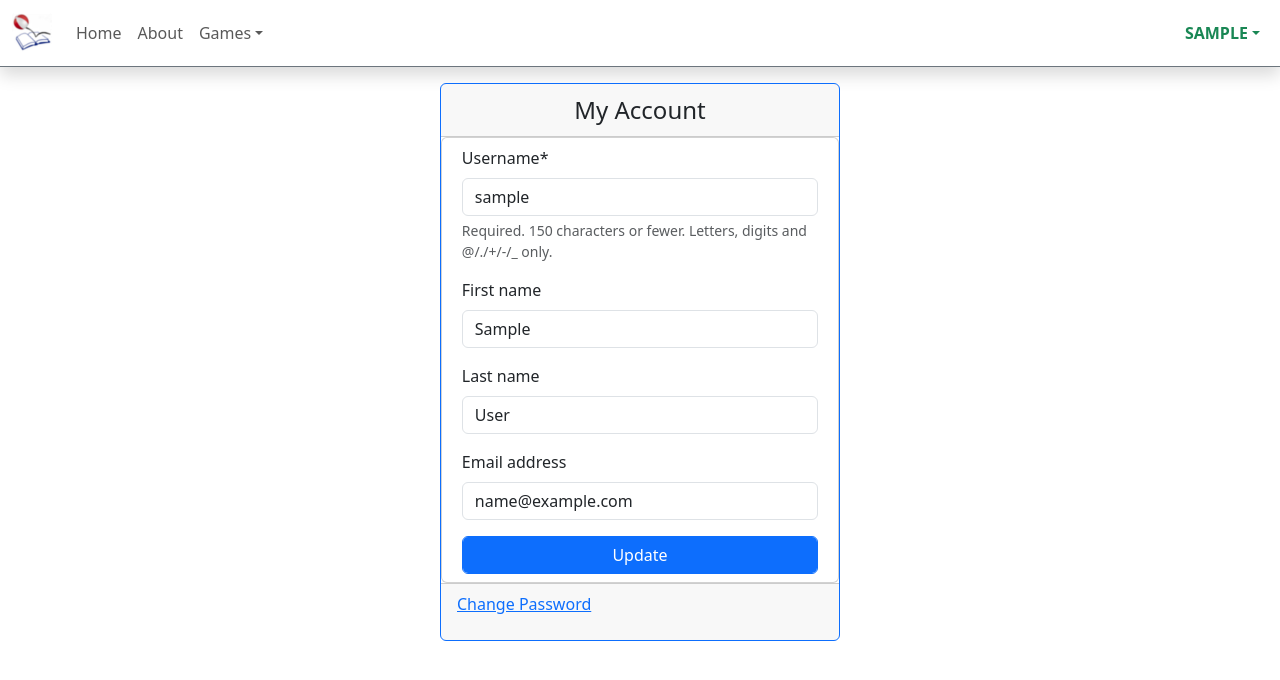
After one commit to fewdn/play2learn-complete, a Django app: page /account/my-account/ in a window 1280 px wide. The commit adds this page. Shown: the top 680 px of the page. Run offline with Django 4.2, Linux system fonts and the light colour scheme; the visitor is signed in with stand-in values (Sample User, id 1); some libraries are stand-ins or nearby versions.

Commit message:
update login and user profile page

```diff
--- a/play2learn/settings.py
+++ b/play2learn/settings.py
@@ -143,7 +143,7 @@ LOGIN_REDIRECT_URL = '/'
 # django-allauth settings
 ACCOUNT_AUTHENTICATION_METHOD = 'username' # default: 'username'  Change this to "email" when enabling Sendgrid
 ACCOUNT_EMAIL_CONFIRMATION_EXPIRE_DAYS = 1 # default: 3
-ACCOUNT_EMAIL_REQUIRED = False # Default: False                   Change to True when enabling Sendgrid
+ACCOUNT_EMAIL_REQUIRED = True # Default: False
 ACCOUNT_EMAIL_VERIFICATION = 'none' # default: 'optional'         Change to 'mandatory' when enabling Sendgrid to prevent logging in before email confirmation
 ACCOUNT_LOGIN_ATTEMPTS_LIMIT = 5 # default: 5
 ACCOUNT_LOGIN_ATTEMPTS_TIMEOUT = 300 # default 300
--- a/play2learn/urls.py
+++ b/play2learn/urls.py
@@ -22,6 +22,7 @@ urlpatterns = [
     path('admin/', admin.site.urls),
 
     # User Management
+    path('account/', include('users.urls')),
     path('account/', include('allauth.urls')),
 
     # Local Apps
--- a/templates/_base.html
+++ b/templates/_base.html
@@ -34,7 +34,7 @@
               <a class="nav-link" href="/" aria-current="page">Home</a>
               <li class="nav-item"><a class="nav-link" href="{% url 'pages:about-us' %}">About</a></li>
             </li>
-            <li class="nav-item dropdown ">
+            <li class="nav-item dropdown">
               <a class="nav-link dropdown-toggle" href="#" role="button" data-bs-toggle="dropdown" aria-expanded="false">Games</a>
               <ul class="dropdown-menu">
                 <li><a class="dropdown-item" href="{% url 'games:anagram-hunt' %}">Anagram Hunt</a></li>
@@ -43,9 +43,15 @@
             </li>
           </ul>
             {% if user.is_authenticated %}
-          <div class="d-flex">
-            <span class="nav-text text-success fw-bold me-2">{{ user.get_username }}</span> <a class="nav-link text-primary" href="/account/logout/">Logout</a>
-          </div>
+            <ul class="navbar-nav ms-auto">
+              <li class="nav-item dropdown">
+                <a class="nav-link dropdown-toggle text-success fw-bold" href="#" role="button" data-bs-toggle="dropdown" aria-expanded="false">{{ user.get_username|upper }}</a>
+                <ul class="dropdown-menu dropdown-menu-end">
+                  <li><a class="dropdown-item" href="{% url 'my-account' %}">My Account</a></li>
+                  <li><form method="post" action="{% url 'account_logout' %}">{% csrf_token %}<button class="btn dropdown-item">Logout</button></form></li>
+                </ul>
+              </li>
+            </ul>
             {% else %}
             <div class="d-flex">
               <a class="nav-link text-primary me-2 py-2" href="/account/login/">Login</a>
--- a/templates/_base_vue.html
+++ b/templates/_base_vue.html
@@ -4,7 +4,7 @@
 <html lang="en">
 <head>
   {% block head %}{{ block.super }}{% endblock %}
-<script defer src="http://localhost:8080/games/js/chunk-vendors.js"></script><script defer src="http://localhost:8080/games/js/app.js"></script></head>
+<script defer src="http://localhost:8080/js/chunk-vendors.js"></script><script defer src="http://localhost:8080/js/app.js"></script></head>
 <body>
 {% block body %}
   {{ block.super }}
--- /dev/null
+++ b/templates/account/my_account.html
@@ -0,0 +1,20 @@
+{% extends '_base.html' %}
+{% load crispy_forms_tags %}
+
+{% block title %}My Account{% endblock %}
+
+{% block main %}
+<div class="card border-primary m-auto my-3" style="max-width:25rem">
+  <div class="card-header text-center fs-4">My Account</div>
+  <div class="card body py-2">
+    <form method="post" class="m-auto" style="width:90%">
+      {% csrf_token %}
+      {{ form|crispy }}
+      <button class="form-control btn btn-primary">Update</button>
+    </form>
+  </div>
+  <div class="card-footer">
+    <p><a href="{% url 'account_change_password' %}">Change Password</a></p>
+  </div>
+</div>
+{% endblock %}
--- /dev/null
+++ b/users/forms.py
@@ -0,0 +1,10 @@
+from django import forms
+from django.contrib.auth import get_user_model
+from django.contrib.auth.forms import UserChangeForm
+
+class CustomUserChangeForm(UserChangeForm):
+    password = None
+
+    class Meta:
+        model = get_user_model()
+        fields = ('username', 'first_name', 'last_name', 'email')
--- a/users/models.py
+++ b/users/models.py
@@ -1,6 +1,8 @@
 from django.contrib.auth.models import AbstractUser
 from django.db import models
+from django.urls import reverse
 
 # Creating a custom User allows option of future changes
 class CustomUser(AbstractUser):
-    pass
+    def get_absolute_url(self):
+        return reverse('my-account')
--- /dev/null
+++ b/users/urls.py
@@ -0,0 +1,7 @@
+from django.urls import path
+
+from .views import MyAccountPageView
+
+urlpatterns = [
+    path('my-account/', MyAccountPageView.as_view(), name='my-account'),
+]
--- a/users/views.py
+++ b/users/views.py
@@ -1,3 +1,13 @@
-from django.shortcuts import render
+from django.contrib.auth import get_user_model
+from django.views.generic import UpdateView
+
+from .forms import CustomUserChangeForm
 
 # Create your views here.
+class MyAccountPageView(UpdateView):
+    model = get_user_model()
+    form_class = CustomUserChangeForm
+    template_name = 'account/my_account.html'
+
+    def get_object(self):
+        return self.request.user
```
Also changed, not shown: templates/account/password_change.html (added, +17 -0 lines). Lines whose indentation alone changed are shown as unchanged.
